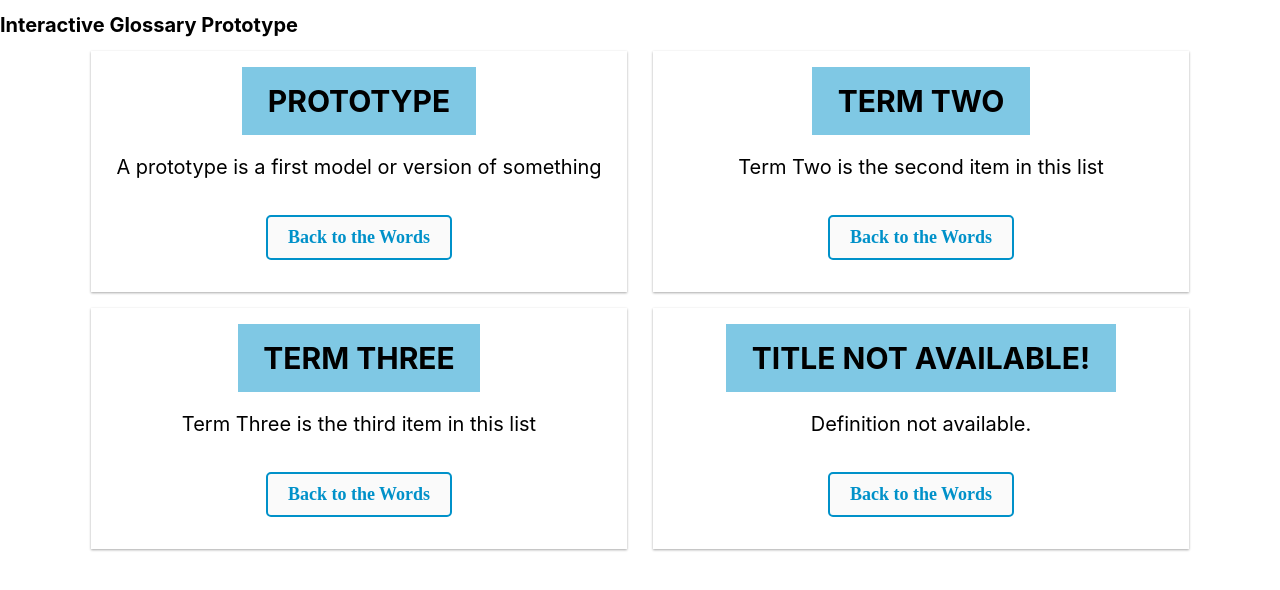
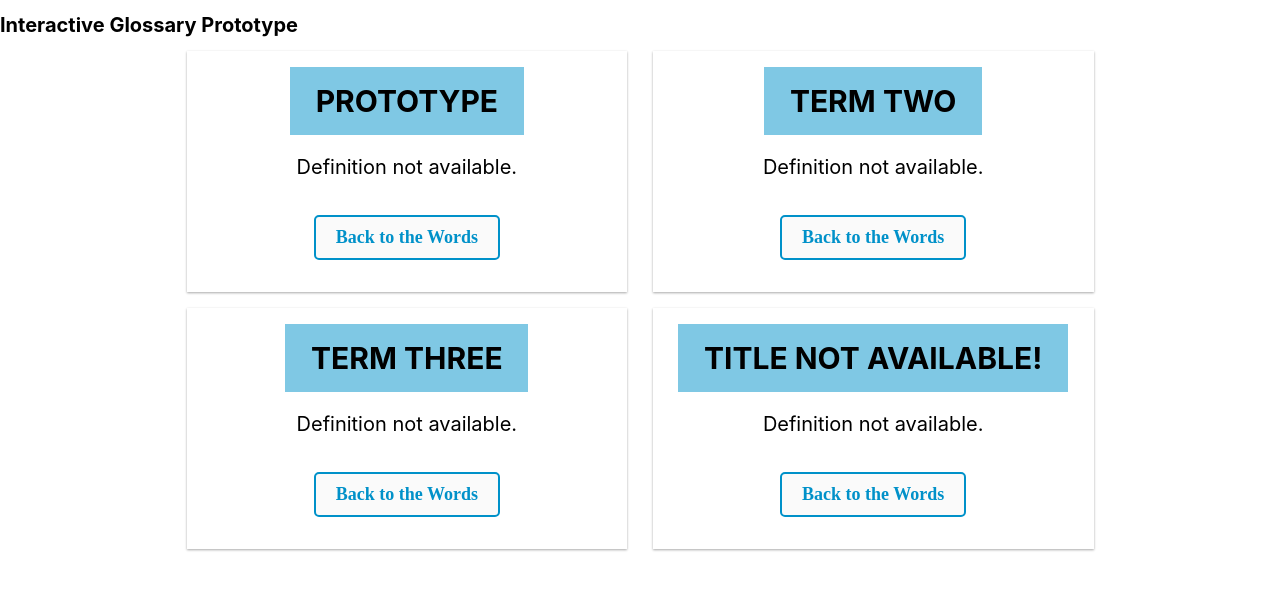
Before and after one commit to jonathanprozzi/interactive-glossary-prototype, a React (Create React App) app: page / in a window 1280 px wide. Shown: the top 590 px of the page. Built offline with nearby package versions, Linux system fonts and the light colour scheme.

Commit message:
updated data.js data structure to meet new needs

```diff
--- a/src/data.js
+++ b/src/data.js
@@ -2,18 +2,21 @@ export const terms = [
   {
     id: 1,
     title: "Prototype",
-    definition: "A prototype is a first model or version of something",
+    question: "",
+    answer: "A prototype is a first model or version of something",
     img: "../src/mini-maker-prototype.jpg"
   },
   {
     id: 2,
     title: "Term Two",
-    definition: "Term Two is the second item in this list"
+    question: "",
+    answer: "Term Two is the second item in this list"
   },
   {
     id: 3,
     title: "Term Three",
-    definition: "Term Three is the third item in this list"
+    question: "",
+    answer: "Term Three is the third item in this list"
   },
   {
     id: 4
```
